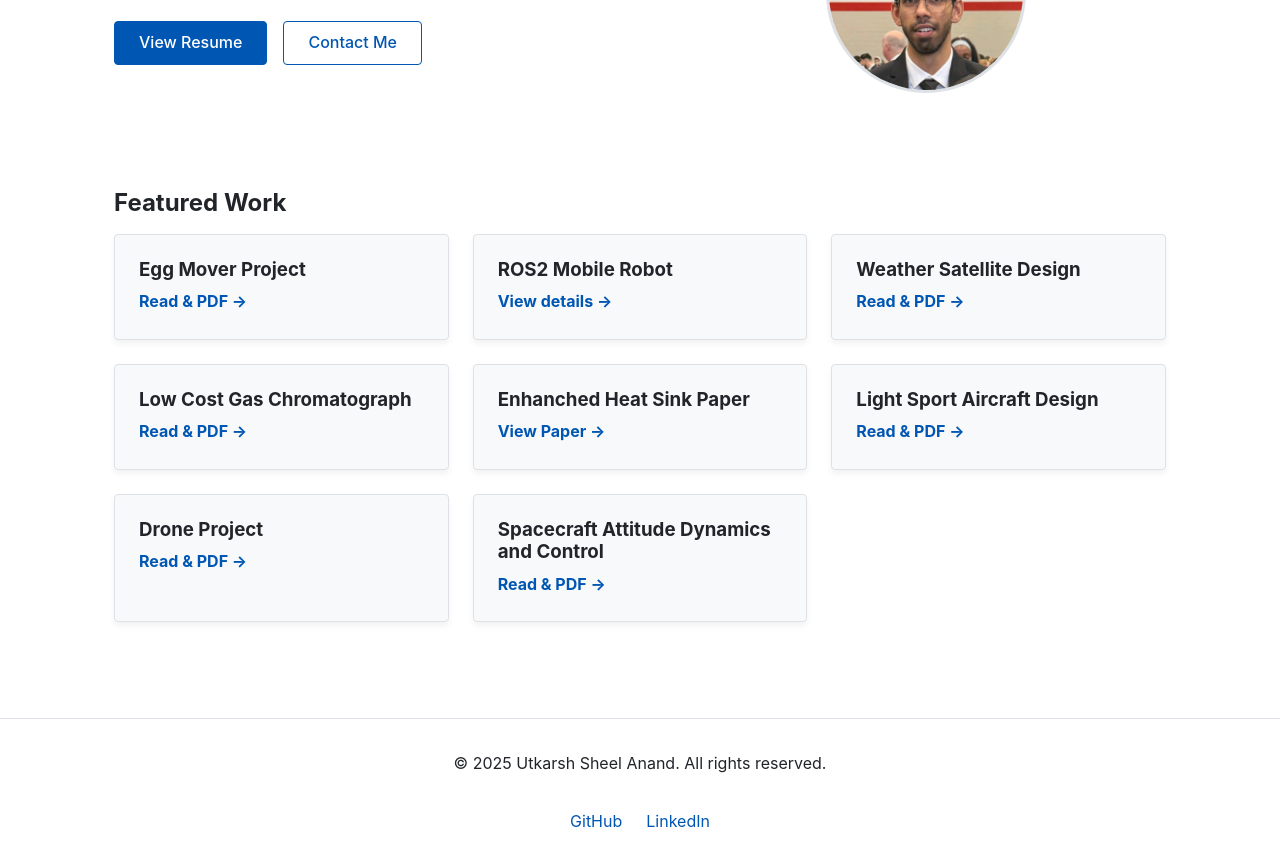
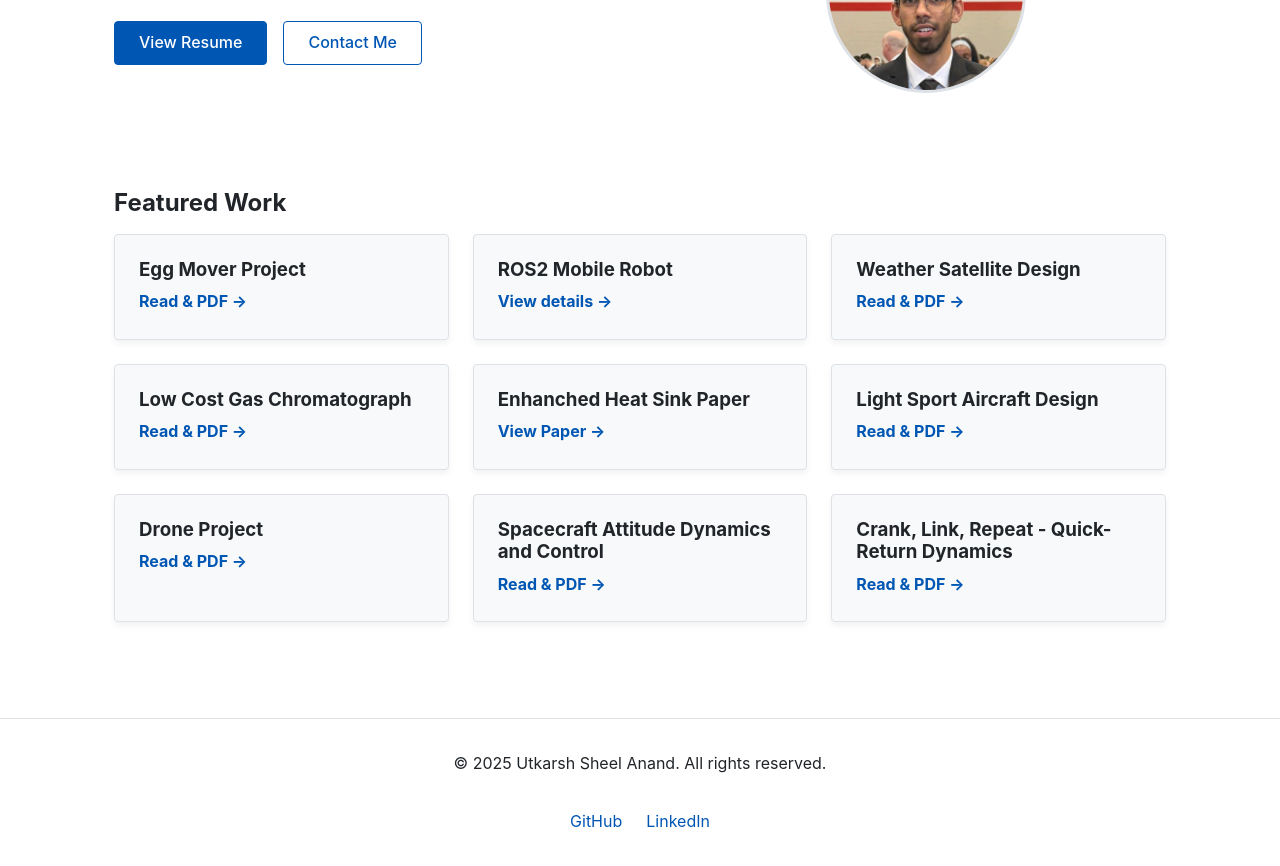
Before and after one commit to DexUt/DevUt.github.io, a plain HTML site: page index.html in a window 1280 px wide. Shown: the part 220-1086 px from the top of the page. Drawn offline with Linux system fonts and the light colour scheme.

Commit message:
Replace all code with new version

```diff
--- a/index.html
+++ b/index.html
@@ -97,6 +97,14 @@
                         <a href="./spacecraft-control.html" class="card-link">Read & PDF →</a>
                     </article>
 
+                     <article class="card">
+                        <h3>Crank, Link, Repeat -      Quick-Return Dynamics</h3>
+
+                        <a href="./quick-return.html" class="card-link">Read & PDF →</a>
+                    </article>
+
+
+
                 </div>
             </div>
         </section>
```
Also changed, not shown: 5 other files.
